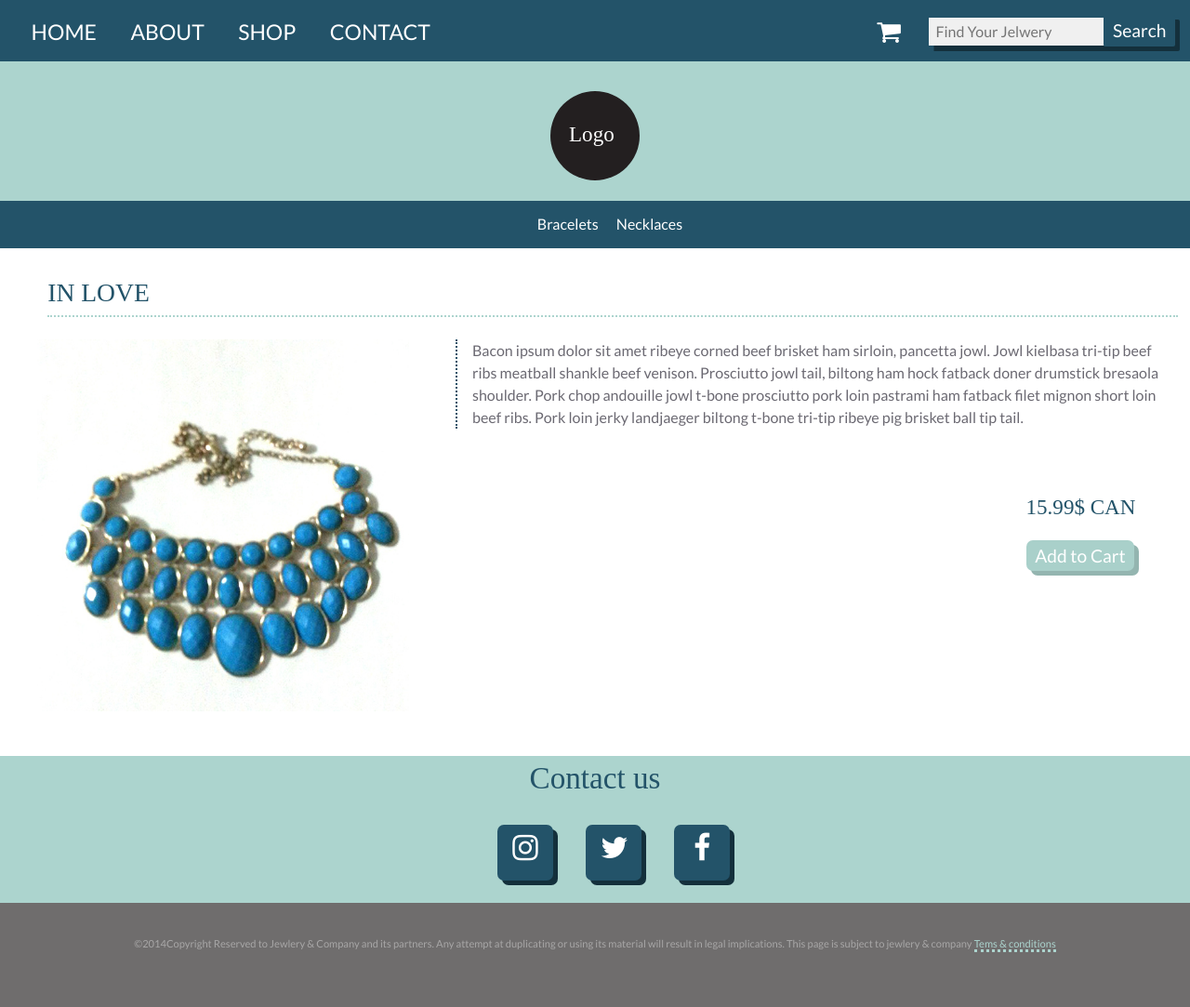
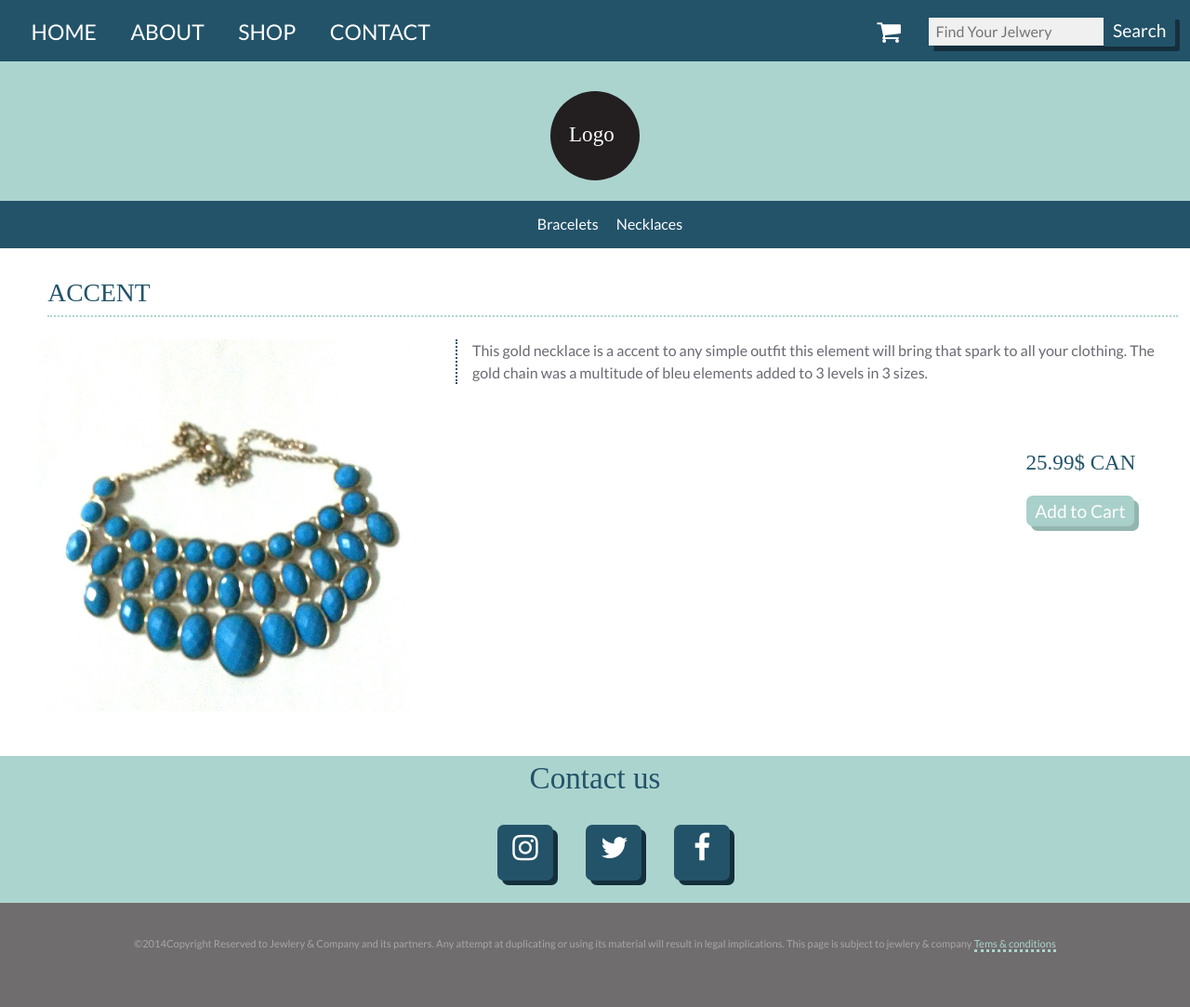
Before and after one commit to corm0078/ecommerce-website, a Jekyll site: the page built from shop/necklace3.md, in a window 1280 px wide. Shown: the whole page at 93% size. Built offline with Jekyll 4.4.1, drawn with Linux system fonts in a browser that asks for light colours; nearby versions of some CDN libraries; some web fonts are replaced.

Commit message:
update of information

```diff
--- a/shop/necklace3.md
+++ b/shop/necklace3.md
@@ -1,11 +1,11 @@
 ---
 layout: shop
 category: necklace
-title: In Love
+title: Accent
 image: necklaces/necklace3.jpg
-h2: In Love
-paragraph: Bacon ipsum dolor sit amet ribeye corned beef brisket ham sirloin, pancetta jowl. Jowl kielbasa tri-tip beef ribs meatball shankle beef venison. Prosciutto jowl tail, biltong ham hock fatback doner drumstick bresaola shoulder. Pork chop andouille jowl t-bone prosciutto pork loin pastrami ham fatback filet mignon short loin beef ribs. Pork loin jerky landjaeger biltong t-bone tri-tip ribeye pig brisket ball tip tail.
-price: 15.99$ CAN
+h2: Accent
+paragraph: This gold necklace is a accent to any simple outfit this element will bring that spark to all your clothing. The gold chain was a multitude of bleu elements added to 3 levels in 3 sizes.
+price: 25.99$ CAN
 button: Add to Cart
 alt: black think bracelet with gold elements.
 ---
```
Also changed, not shown: shop/bracelet1.md (+1 -1 lines), shop/necklace4.md (+2 -2 lines), shop/necklace5.md (+4 -4 lines).
